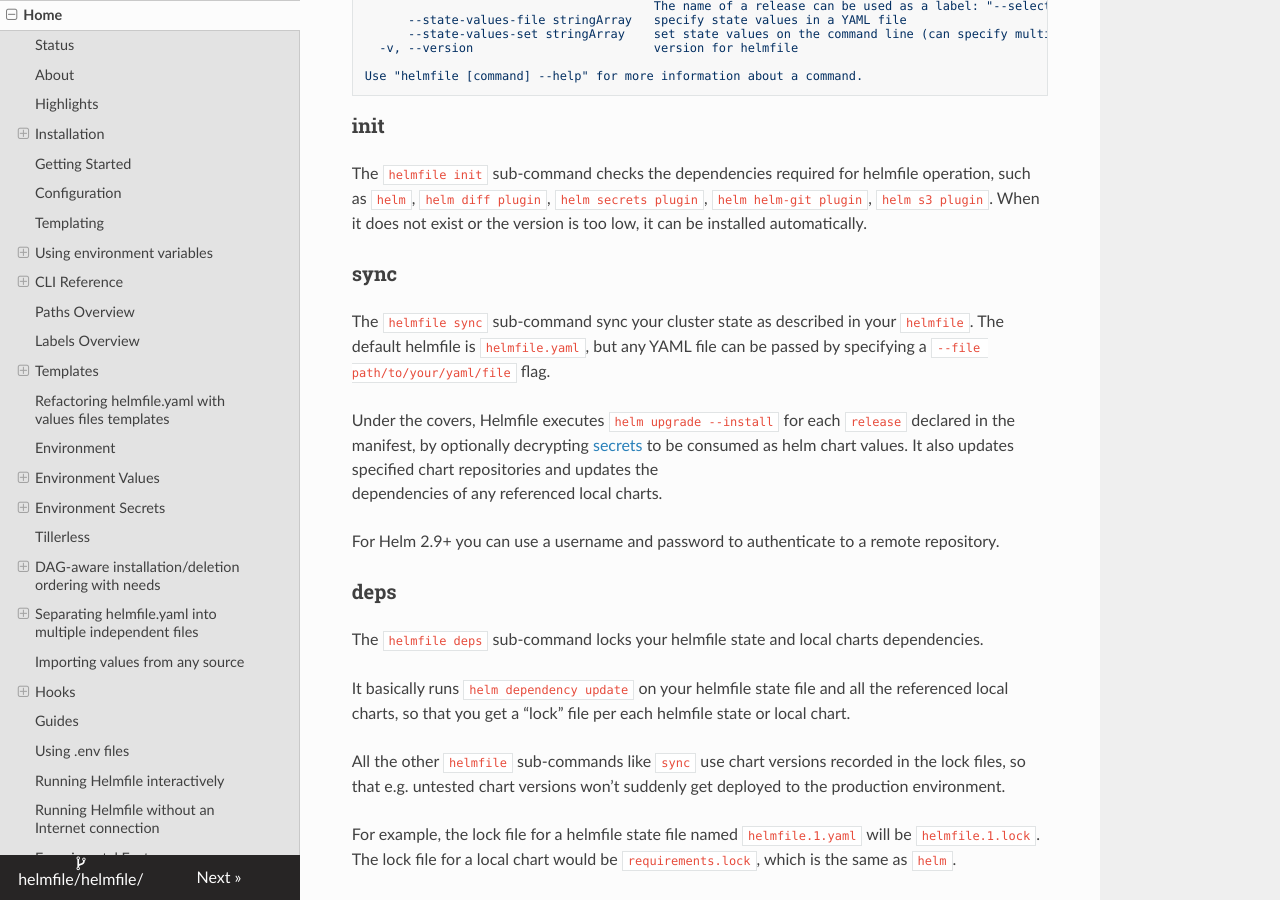
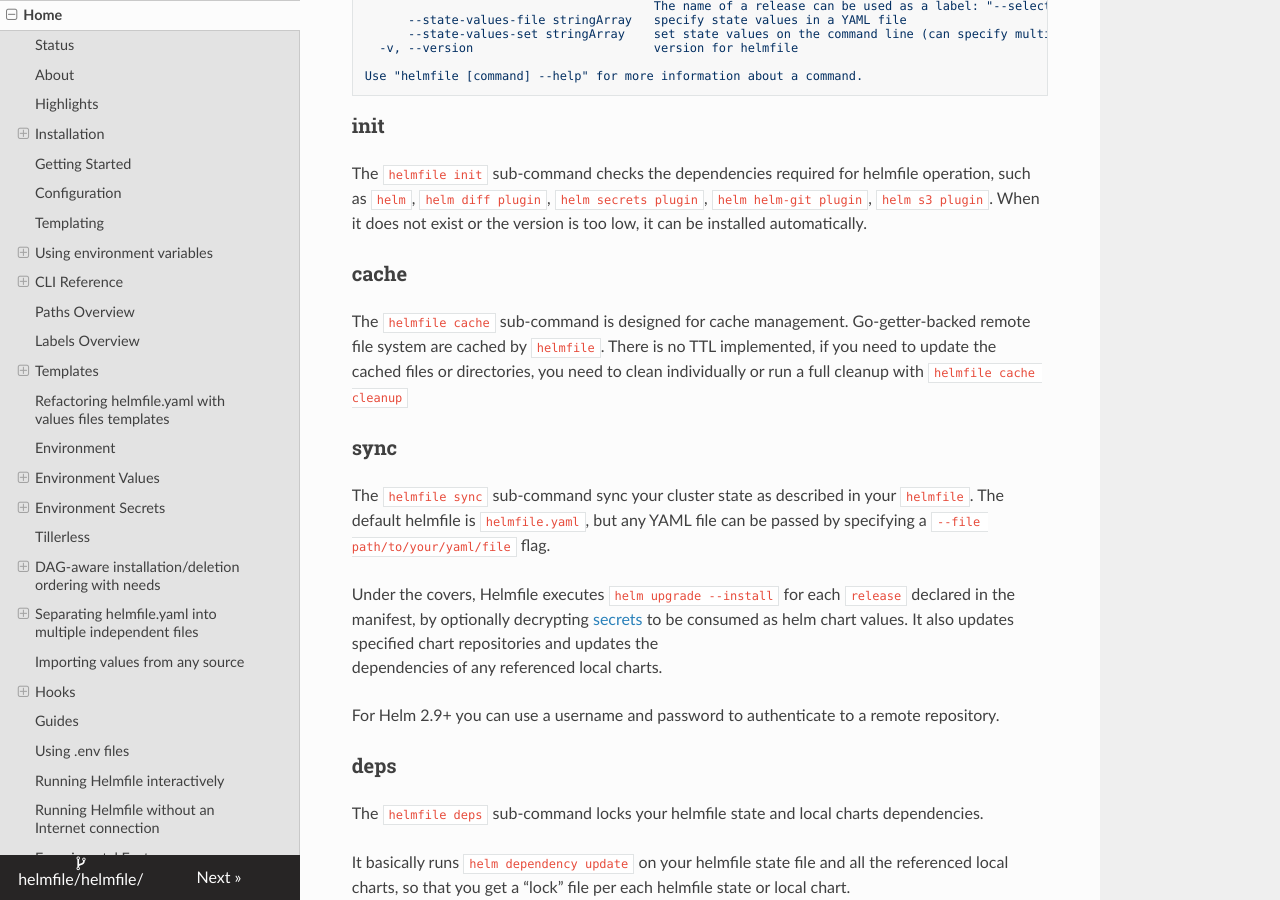
Before and after one commit to alex-tw-lam/helmfile, an MkDocs documentation site: the page built from docs/index.md, in a window 1280 px wide and 900 px high, scrolled down 9208 px. Built offline with MkDocs 1.6.1, drawn with Linux system fonts in a browser that asks for light colours; nearby versions of some CDN libraries.

Commit message:
Add documentation on go-getter cache
Signed-off-by: Quan TRAN <account@itscaro.me>
Signed-off-by: yxxhero <aiopsclub@163.com>

```diff
--- a/docs/index.md
+++ b/docs/index.md
@@ -554,6 +554,9 @@ Use "helmfile [command] --help" for more information about a command.
 
 The `helmfile init` sub-command checks the dependencies required for helmfile operation, such as `helm`, `helm diff plugin`, `helm secrets plugin`, `helm helm-git plugin`, `helm s3 plugin`. When it does not exist or the version is too low, it can be installed automatically.
 
+### cache
+
+The `helmfile cache` sub-command is designed for cache management. Go-getter-backed remote file system are cached by `helmfile`. There is no TTL implemented, if you need to update the cached files or directories, you need to clean individually or run a full cleanup with `helmfile cache cleanup`
 
 ### sync
 
```
